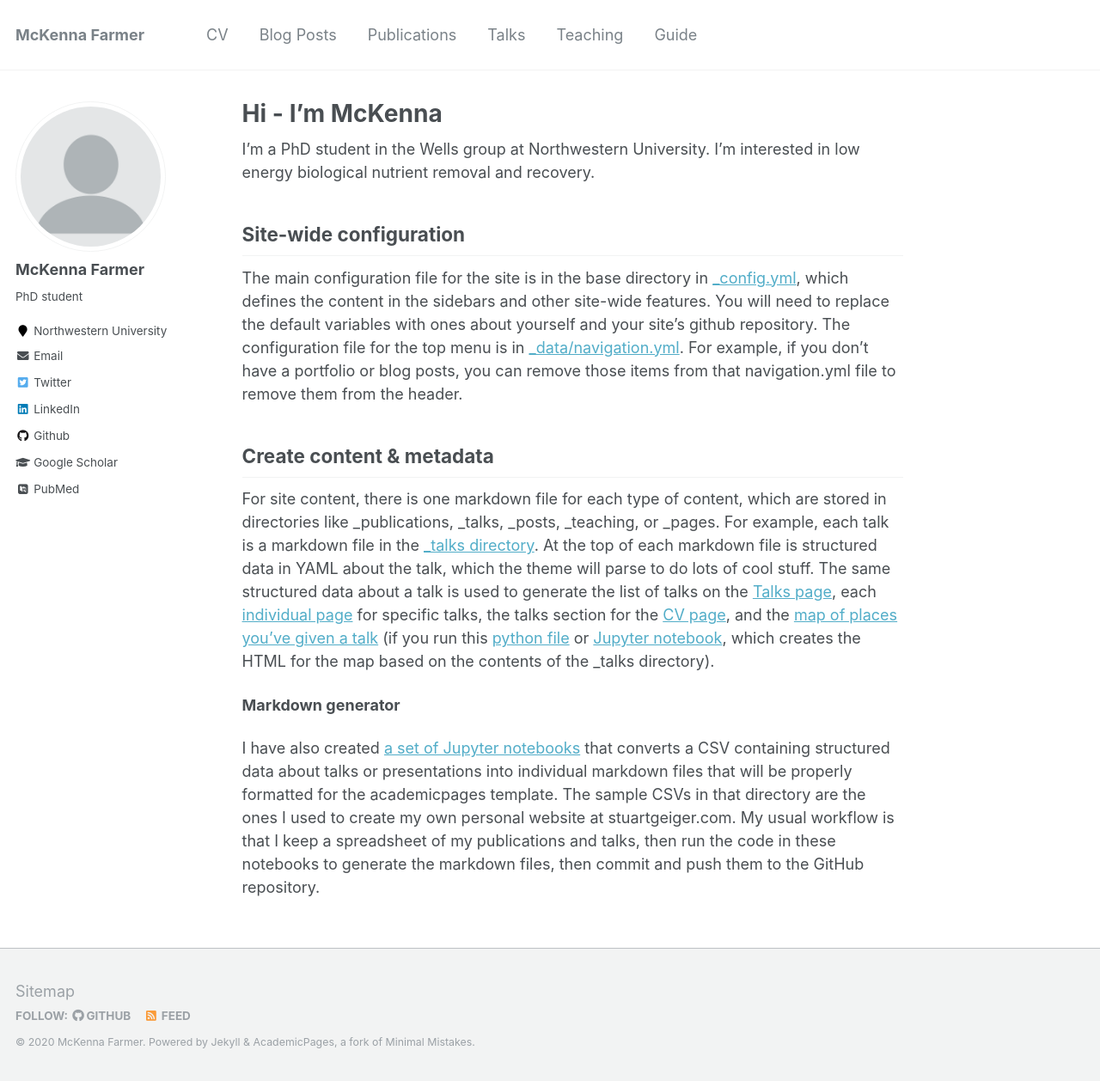
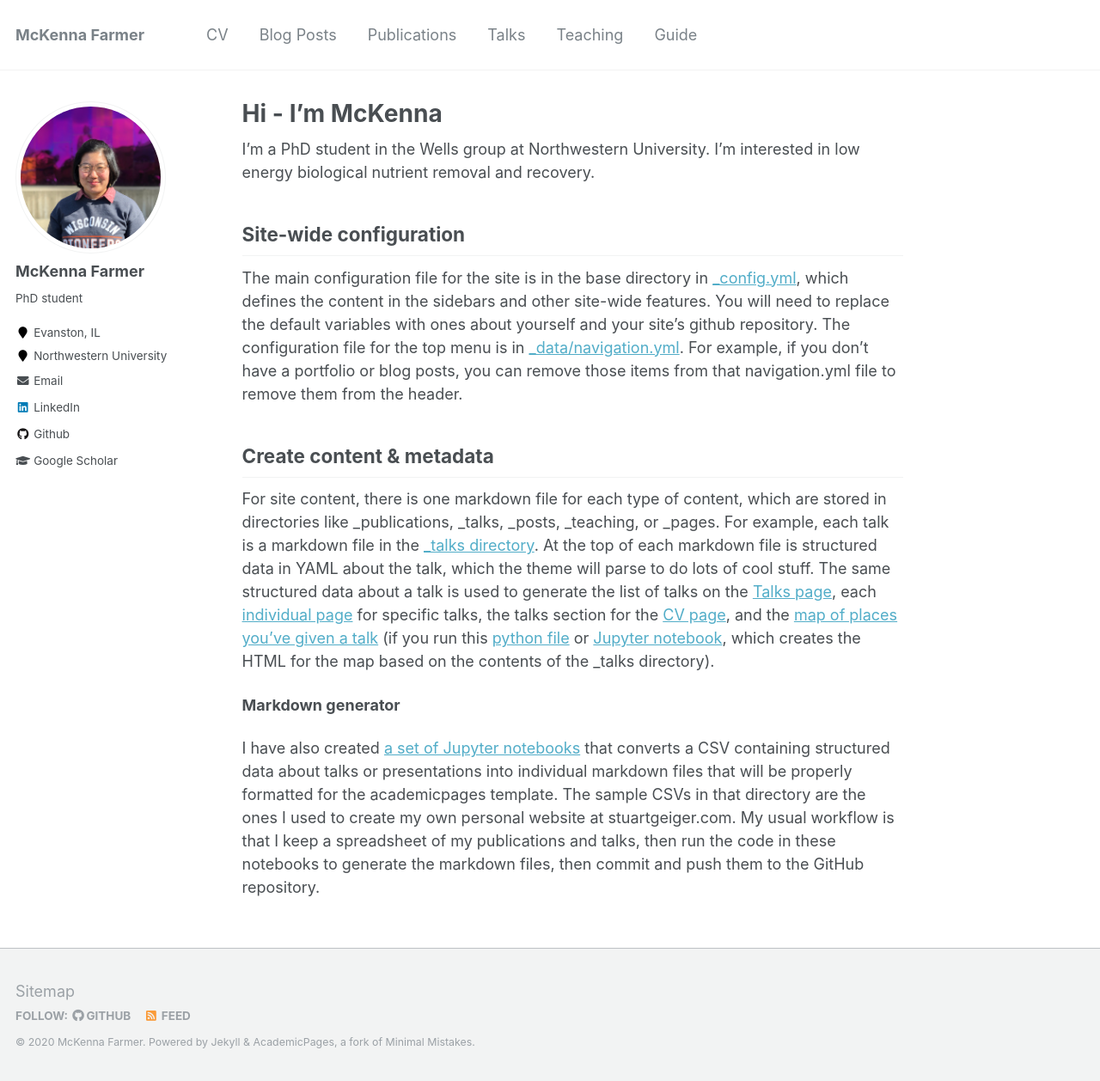
Before and after one commit to mckfarm/mckfarm.github.io, a Jekyll site: the page built from _pages/about.md, in a window 1280 px wide and 1258 px high. Shown: the whole window at 86% size. Built offline with Jekyll 4.4.1, drawn with Linux system fonts in a browser that asks for light colours; some web fonts are replaced.

Commit message:
profile pic

```diff
--- a/_config.yml
+++ b/_config.yml
@@ -81,11 +81,11 @@ analytics:
 # Site Author
 author:
   name             : "McKenna Farmer"
-  avatar           : "profile.png"
+  avatar           : "profile.JPG"
   bio              : "PhD student"
-  location         : "Northwestern University"
-  employer         :
-  pubmed           : "https://www.ncbi.nlm.nih.gov/pubmed/?term=john+snow"
+  location         : "Evanston, IL"
+  employer         : "Northwestern University"
+  pubmed           : # "https://www.ncbi.nlm.nih.gov/pubmed/?term=john+snow"
   googlescholar    : "http://yourfullgooglescholarurl.com"
   email            : "mckennafarmer2023@u.northwestern.edu"
   researchgate     :  # example: "https://www.researchgate.net/profile/yourprofile"
@@ -109,7 +109,7 @@ author:
   stackoverflow    : # http://stackoverflow.com/users/123456/username
   steam            :
   tumblr           :
-  twitter          : "replacethistwitterhandle"
+  twitter          : # "replacethistwitterhandle"
   vine             :
   weibo            :
   xing             :
```
Also changed, not shown: images/profile.JPG (added), 1 other file.
